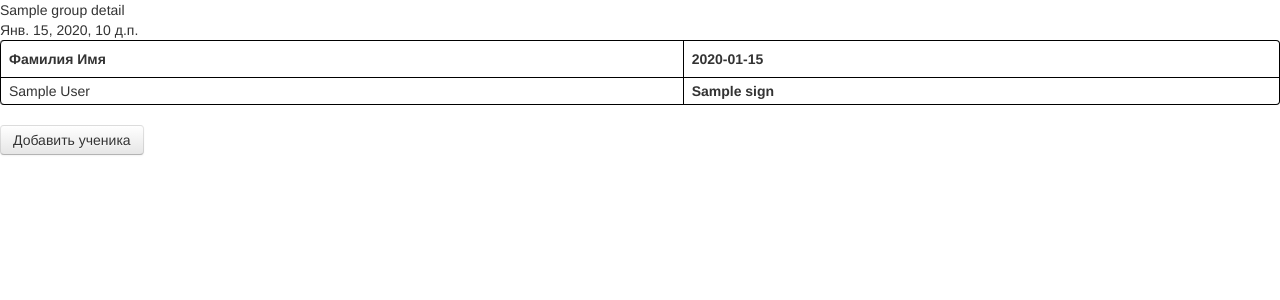
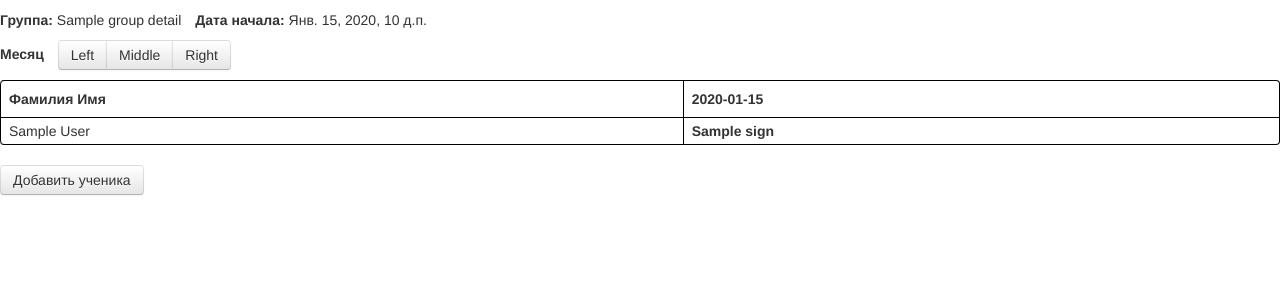
Before and after one commit to drda3x/dh_journal, a Django app: template application/templates/group_detail.html in a window 1280 px wide. Shown: the top 300 px of the page. Run offline with Django 3.2, Linux system fonts and the light colour scheme; tables that the repository leaves empty hold one stand-in row (values such as "Sample post"); the template is opened without the code that fills it: values that come from a table or form of the project are taken from there, most other values are stand-ins (such as "Sample title", 1, 10 or a date in 2020); some libraries are stand-ins or nearby versions.

Commit message:
Изменена шапка ведомости

```diff
--- a/application/static/css/group_detail.css
+++ b/application/static/css/group_detail.css
@@ -86,3 +86,12 @@
 .popover.right .arrow {
     top: 85px;
 }
+
+.journal-header {
+    margin: 10px 0;
+}
+
+.btn-group {
+    padding:
+    0 10px;
+}
--- a/application/templates/group_detail.html
+++ b/application/templates/group_detail.html
@@ -23,9 +23,17 @@
 
 {% block body %}
 
-    {{ group_detail.name }}
-    <br>
-    {{ group_detail.start_date }}
+    <div class="journal-header">
+        <strong>Группа: </strong>{{ group_detail.name }} <strong style="margin: 0 0 0 10px;">Дата начала: </strong>{{ group_detail.start_date }}
+    </div>
+    <div class="journal-header">
+        <strong>Месяц</strong>
+        <div class="btn-group" data-toggle="buttons-radio" style="display: inline-block">
+            <button type="button" class="btn">Left</button>
+            <button type="button" class="btn">Middle</button>
+            <button type="button" class="btn">Right</button>
+        </div>
+    </div>
 
     <table id="journal" class="table table-bordered">
         <tr>
@@ -53,6 +61,7 @@
     </table>
 
     <a href="#addStudent" role="button" class="btn" data-toggle="modal">Добавить ученика</a>
+
 
     <!-- Форма добавления ученика в группу -->
 
```
Lines whose indentation alone changed are shown as unchanged.
